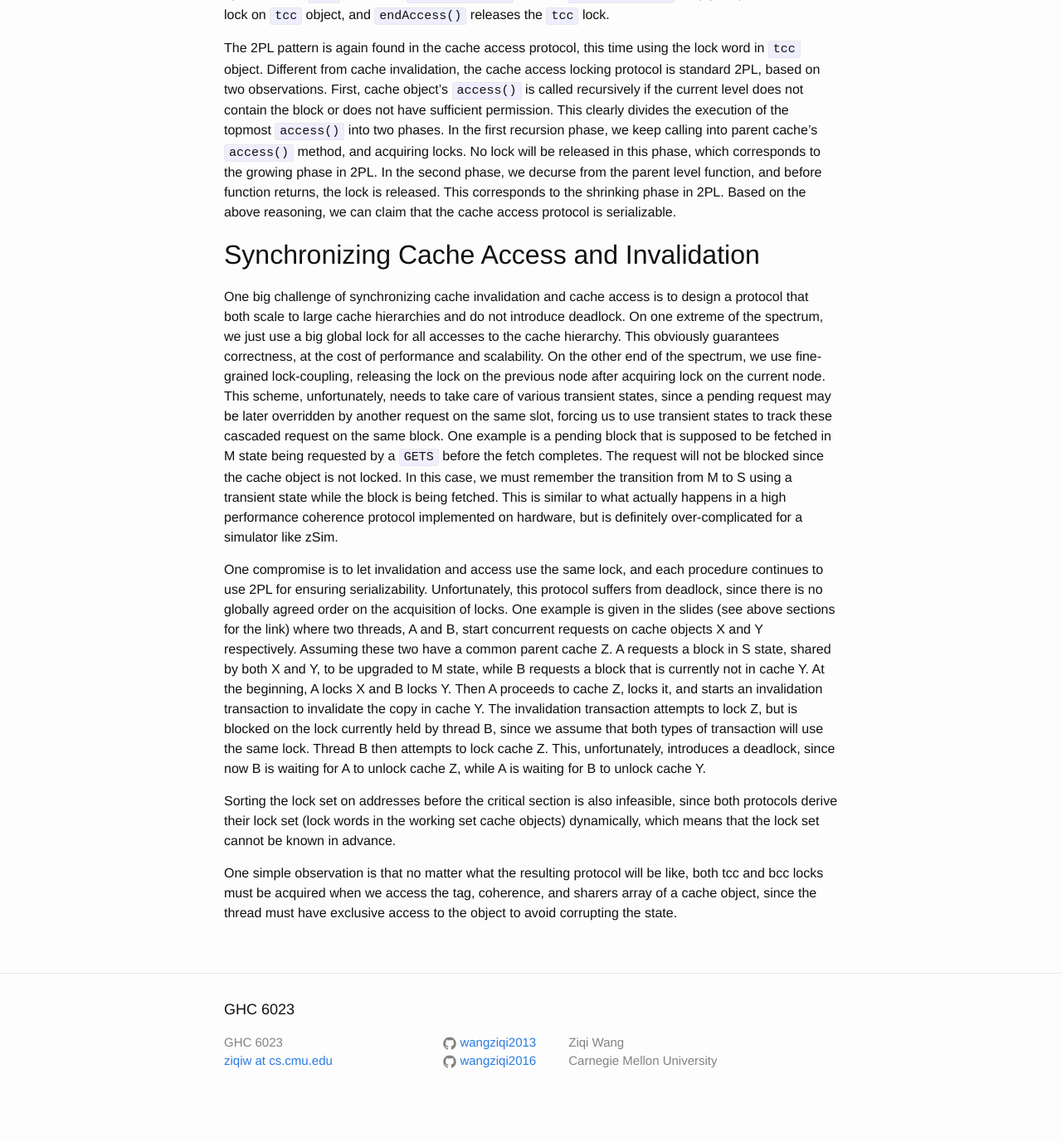
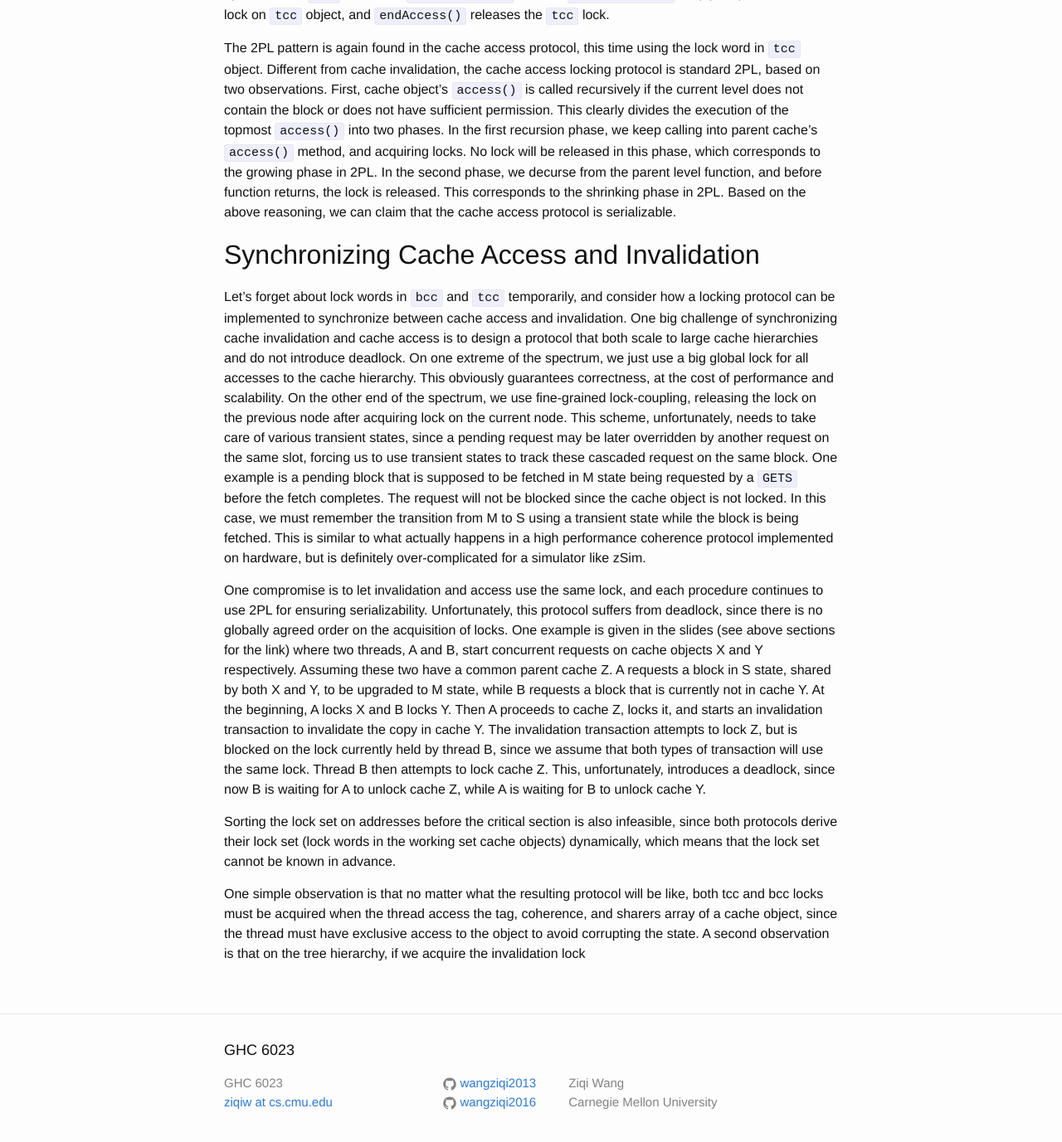
Before and after one commit to wangziqi2013/wangziqi2013.github.io, a Jekyll site: the page built from _posts/2020-01-09-understand-zsim-cache-cc.markdown, in a window 1280 px wide and 1400 px high, scrolled down 4409 px. Shown: the top 1377 px of the window at 83% size. Built offline with Jekyll 4.4.1, drawn with Linux system fonts in a browser that asks for light colours; before the commit the page ends 5760 px from its top, so only the background shows below that.

Commit message:
Small change

```diff
--- a/_posts/2020-01-09-understand-zsim-cache-cc.markdown
+++ b/_posts/2020-01-09-understand-zsim-cache-cc.markdown
@@ -176,6 +176,8 @@ the cache access protocol is serializable.
 
 ## Synchronizing Cache Access and Invalidation
 
+Let's forget about lock words in `bcc` and `tcc` temporarily, and consider how a locking protocol can be implemented
+to synchronize between cache access and invalidation.
 One big challenge of synchronizing cache invalidation and cache access is to design a protocol that both scale to large
 cache hierarchies and do not introduce deadlock. On one extreme of the spectrum, we just use a big global lock for all
 accesses to the cache hierarchy. This obviously guarantees correctness, at the cost of performance and scalability. On the
@@ -204,5 +206,6 @@ their lock set (lock words in the working set cache objects) dynamically, which
 be known in advance.
 
 One simple observation is that no matter what the resulting protocol will be like, both tcc and bcc locks must be acquired
-when we access the tag, coherence, and sharers array of a cache object, since the thread must have exclusive access to
-the object to avoid corrupting the state.
+when the thread access the tag, coherence, and sharers array of a cache object, since the thread must have exclusive access
+to the object to avoid corrupting the state. A second observation is that on the tree hierarchy, if we acquire the
+invalidation lock
```
